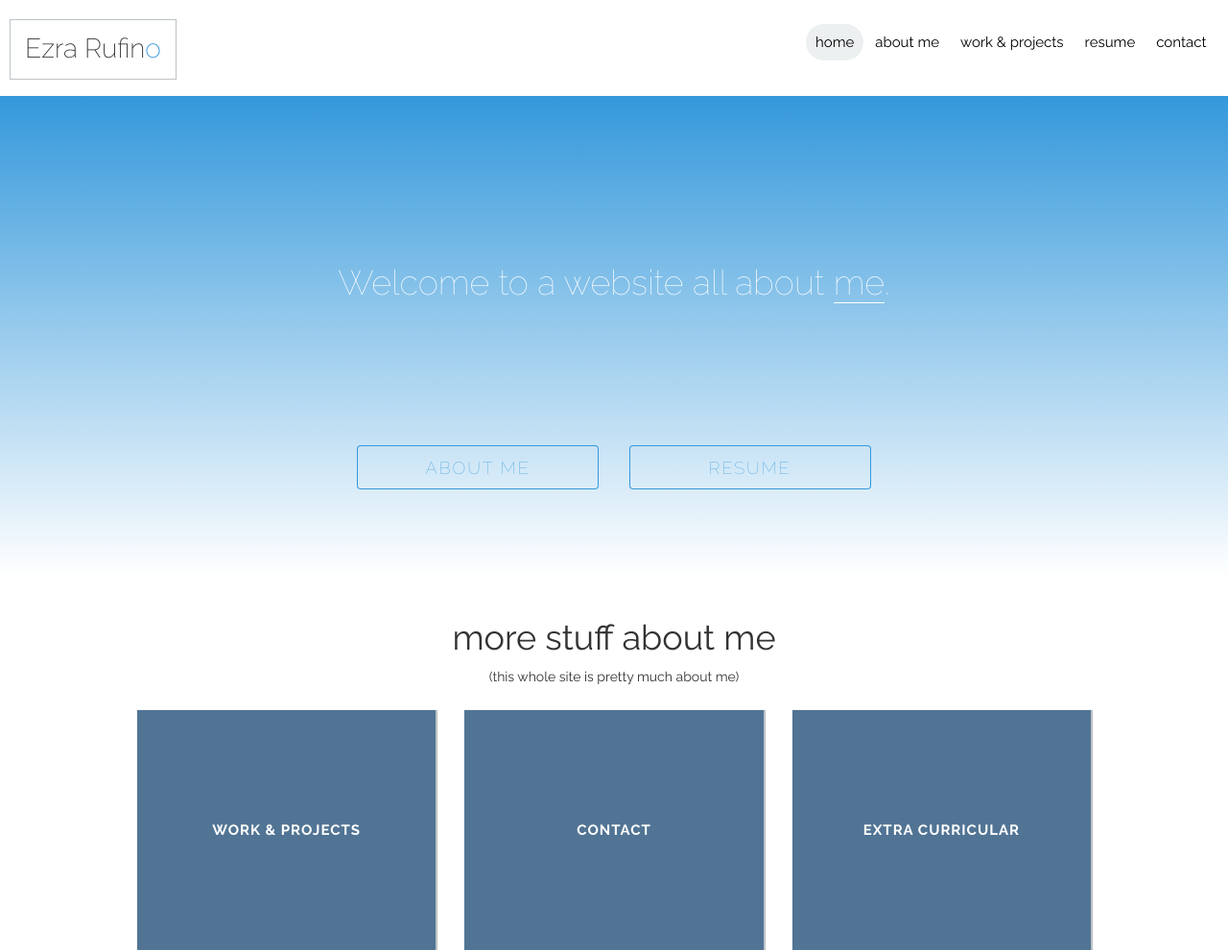
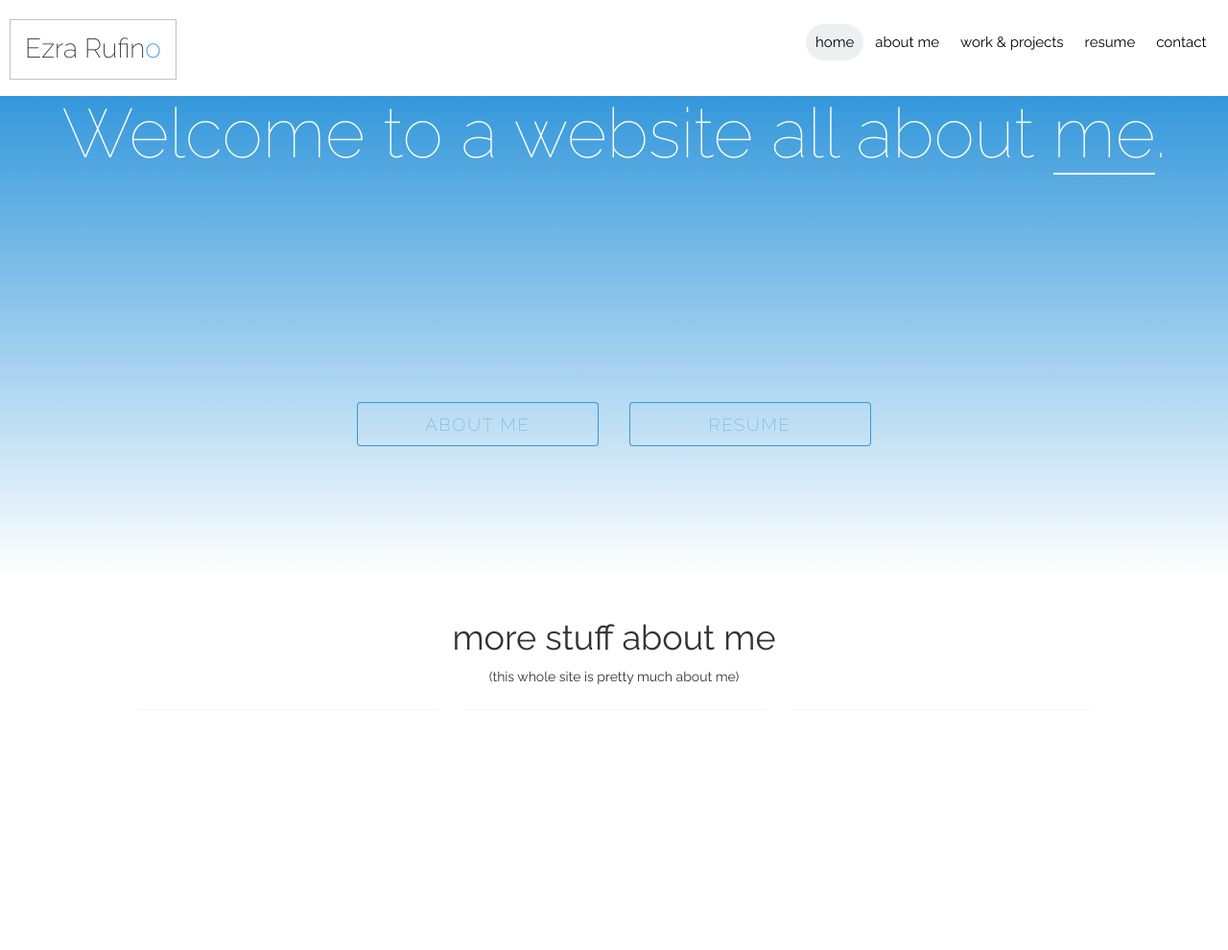
Before and after one commit to erufino/portfolio, a PHP site: page /index.html in a window 1280 px wide. Shown: the top 990 px of the page at 96% size. Run offline with PHP 8.4, Linux system fonts and the light colour scheme.

Commit message:
Start working on paralax

```diff
--- a/index.html
+++ b/index.html
@@ -1,6 +1,5 @@
 <!DOCTYPE html>
 <html lang="en">
-
     <head>
         <title> Ezra Rufino's Portfolio</title>
         <!-- Latest compiled and minified CSS -->
@@ -15,8 +14,8 @@
         <link href="https://fonts.googleapis.com/css?family=Raleway:100,200,300,400,400i,700" rel="stylesheet">
         <meta name="viewport" content="width=device-width, initial-scale=1">
     </head>
-
     <body>
+    <div class="parallax">
         <input type="checkbox" id="drawer-toggle" name="drawer-toggle" />
         <label for="drawer-toggle" id="drawer-toggle-label"></label>
         <header>
@@ -39,58 +38,23 @@
                 <li><a href="#">Contact</a></li>
             </ul>
         </nav>
+
+
 <div id="page-content">
-        <!-- this container is so that I wrap the entire site content to move over for a sliding menu */ -->
-        <!--  <nav class="navbar navbar-static-top" id="nav_container" role="navigation">
-                <div class="container">
-                    <div class="navbar-header">
-                        <button type="button" class="navbar-toggle collapsed" data-toggle="collapse" data-target="#bs-example-navbar-collapse-1">
-                        <span class="sr-only">Toggle navigation</span>
-                        <span class="icon-bar">---</span>
-                        <span class="icon-bar">---</span>
-                        <span class="icon-bar">---</span>
-                        </button>
+    <div class="paralax_group">
+        <div id="header-image">
+            <div class="parallax__layer parallax__layer--back">
+            <h1 class="header-text" id="hero-text"> Welcome to a website all about <a  target="_blank" rel="noopener" href="https://youtu.be/j13oJajXx0M" id="header-text-link">me</a>. </h1>
             </div>
-                    Collect the nav links, forms, and other content for toggling
-                    <div class="collapse navbar-collapse" id="bs-example-navbar-collapse-1 nav_container">
-                        <ul class="nav navbar-nav">
-                            <li><a href="index.php">Home</a></li>
-                            <li><a href="about.php">About</a></li>
-                            <li><a href="#portfolio">Portfolio</a></li>
-                            <li><a href="#">Blog</a></li>
-                            <li><a href="contact.php">Contact</a></li>
-                        </ul>
-                    </div>
-                </div>
-            </nav> -->
-        <!--  <div class="container-fluid">
-                <div class="row">
-                    <div class="col-xs-8">
-                    </div>
-                    <div class="col-xs-4" style="text-align: right; padding: 20px;">
-                        <div class="dropdown hamburger-menu">
-                            <button class="btn btn-default dropdown-toggle" type="button" id="dropdownMenu1" data-toggle="dropdown" aria-haspopup="true" aria-expanded="true">
-                            <i class="glyphicon glyphicon-menu-hamburger"></i>
-                            </button>
-                            <ul class="dropdown-menu dropdown-menu-right" aria-labelledby="dropdownMenu1">
-                                <li><a href="#">Action</a></li>
-                                <li><a href="#">Another action</a></li>
-                                <li><a href="#">Something else here</a></li>
-                                <li role="separator" class="divider"></li>
-                                <li><a href="#">Separated link</a></li>
-                            </ul>
-                        </div>
-                    </div>
-                </div>
-            </div> -->
-        <div id="header-image">
-            <h1 class="header-text" id="hero-text"> Welcome to a website all about <a  target="_blank" rel="noopener" href="https://youtu.be/j13oJajXx0M" id="header-text-link">me</a>. </h1>
+            <div class="parallax__layer parallax__layer--base">
                 <div id="hero-ctas">
                     <div class="button-wrapper">
                         <a class="button cta-button" href="#"> ABOUT ME </a>
                     </div>
                     <div class="button-wrapper">
                         <a class="button cta-button" href="#"> RESUME </a>
+                    </div>
+                </div>
             </div>
         </div>
      </div>
@@ -147,6 +111,7 @@
         </div>
     </div>
 </div>
+    </div>
+
 </body>
-
 </html>
--- a/style.css
+++ b/style.css
@@ -36,10 +36,6 @@
 THIS IS THE NAVIGATION & LOGO
 
 ******/
-
-/*#header-content {
-	height: 100px;
-}*/
 
 h1.my-name {
 	max-width: 264px;
@@ -104,7 +100,6 @@
 
 #header-image {
 	height: 500px;
-	/*background-color: #3498db;*/
 	background: linear-gradient(#3498db, white);
 	margin-bottom: 45px;
 	opacity: 1;
@@ -436,3 +431,45 @@
 	}*/
 
 }
+
+/************
+
+PARALAX EFFECT STYLES
+
+*************/
+
+
+.parallax {
+  perspective: 1px;
+  height: 740px;
+  overflow-x: hidden;
+  overflow-y: auto;
+  text-align: center;
+  display: block;
+  perspective-origin-x: 100%;
+
+}
+
+.parallax__group {
+  position: relative;
+  height: 500px;
+  transform-style: preserve-3d;
+}
+
+.parallax__layer {
+  position: absolute;
+  top: 0;
+  right: 0;
+  bottom: 0:;
+  transform-origin-x: 100%;
+  left: 0;
+
+}
+.parallax__layer--base {
+  transform: translateZ(0);
+  padding-top: 280px;
+}
+.parallax__layer--back {
+  transform: translateZ(-1px) scale(2);
+  height: 500px;
+}
```
Also changed, not shown: work.html (added, +33 -0 lines). Lines whose indentation alone changed are shown as unchanged.
